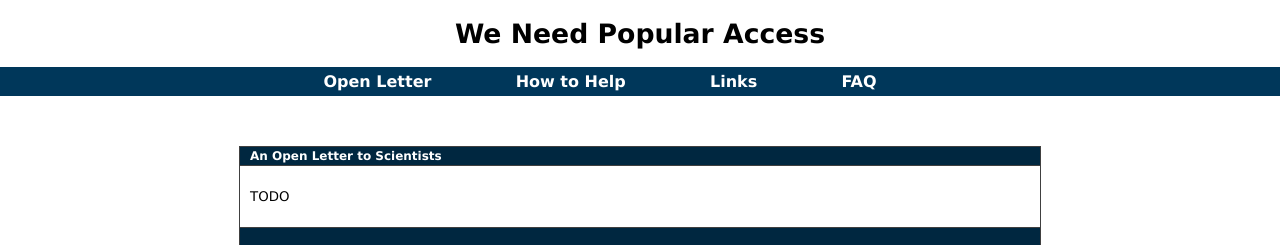
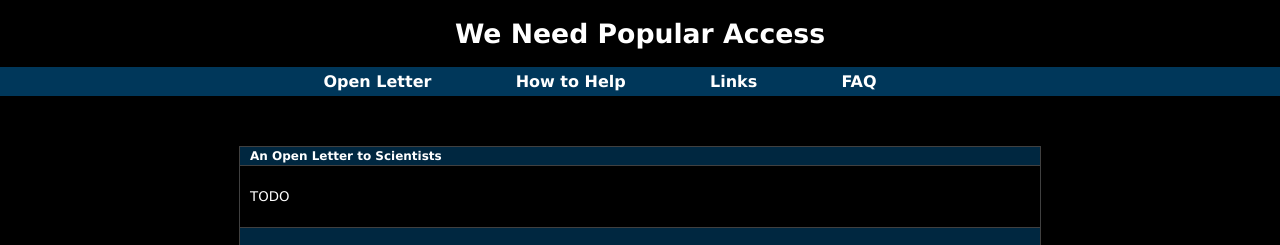
Before and after one commit to defuse/popularaccess, a PHP site: page / in a window 1280 px wide. Shown: the top 245 px of the page. Run offline with PHP 8.4, Linux system fonts and the light colour scheme.

Commit message:
Revert back to black for now. Remove CC link.

```diff
--- a/web/index.php
+++ b/web/index.php
@@ -51,10 +51,5 @@ header('Content-Type: text/html; charset=utf-8');
         URLParse::IncludePageContents();
     ?>
 
-
-<div id="license">
-<a rel="license" href="http://creativecommons.org/licenses/by-sa/3.0/deed.en_US"><img alt="Creative Commons License" style="border-width:0; vertical-align: bottom;" src="/images/cc-by-sa.png"/></a>
-</div>
-
 </body>
 </html>
--- a/web/style.css
+++ b/web/style.css
@@ -1,6 +1,6 @@
 body {
-    background-color: white;
-    color: black;
+    background-color: black;
+    color: white;
     font-family: verdana,tahoma,arial,helvetica,sans-serif,"MS Sans Serif";
     font-size: 10pt;
     padding: 0;
```
